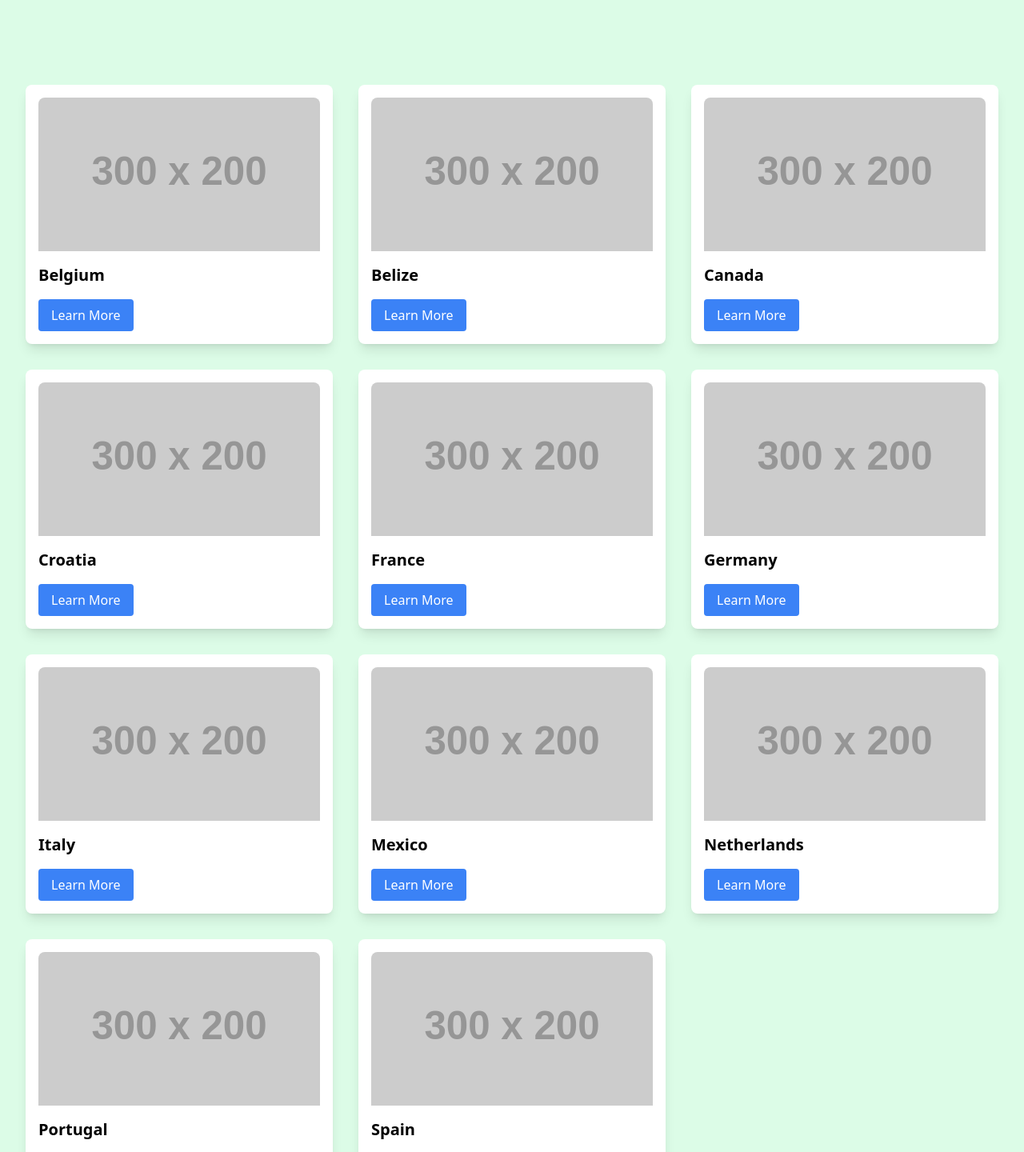
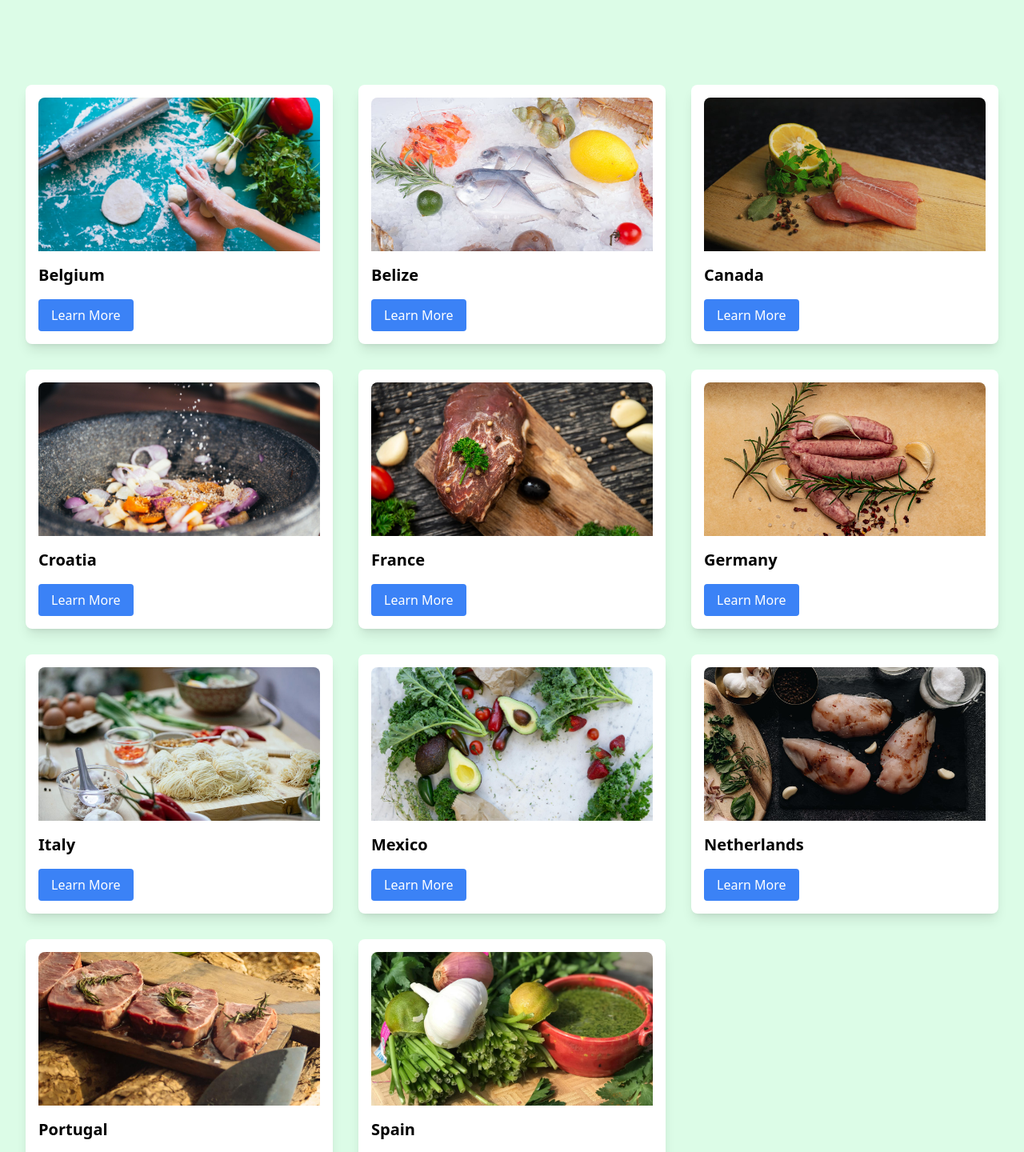
Before and after one commit to Tthompson8416/fork-and-footprints, a React (Vite) app: page /fork-and-footprints/recipes in a window 1280 px wide. Shown: the part 620-2060 px from the top of the page at 80% size. Built offline with nearby package versions, Linux system fonts and the light colour scheme.

Commit message:
Images added to each recipe card

```diff
--- a/src/pages/recipe-cards.js
+++ b/src/pages/recipe-cards.js
@@ -1,69 +1,83 @@
+import belgiumImage from '../assets/images/pic-6.jpg';
+import belizeImage from '../assets/images/pic-2.jpg';
+import canadaImage from '../assets/images/pic-11.jpg';
+import croatiaImage from '../assets/images/pic-9.jpg';
+import franceImage from '../assets/images/pic-10.jpg';
+import germanyImage from '../assets/images/pic-4.jpg';
+import italyImage from '../assets/images/pic-5.jpg';
+import mexicoImage from '../assets/images/pic-8.jpg';
+import netherlandsImage from '../assets/images/pic-1.jpg';
+import portugalImage from '../assets/images/pic-3.jpg';
+import spainImage from '../assets/images/pic-7.jpg';
+
+
+
 export const countries = [
   {
     id: 1,
     name: 'Belgium',
-    image: 'https://via.placeholder.com/300x200?text=Belgium', // Placeholder image
+    image: belgiumImage, // Placeholder image
     pageLink: '/belgium',
   },
   {
     id: 2,
     name: 'Belize',
-    image: 'https://via.placeholder.com/300x200?text=Belize', // Placeholder image
+    image: belizeImage, // Placeholder image
     pageLink: '/belize',
   },
   {
     id: 3,
     name: 'Canada',
-    image: 'https://via.placeholder.com/300x200?text=Canada', // Placeholder image
+    image: canadaImage, // Placeholder image
     pageLink: '/canada',
   },
   {
     id: 4,
     name: 'Croatia',
-    image: 'https://via.placeholder.com/300x200?text=Croatia', // Placeholder image
+    image: croatiaImage, // Placeholder image
     pageLink: '/croatia',
   },
   {
     id: 5,
     name: 'France',
-    image: 'https://via.placeholder.com/300x200?text=France', // Placeholder image
+    image: franceImage, // Placeholder image
     pageLink: '/france',
   },
   {
     id: 6,
     name: 'Germany',
-    image: 'https://via.placeholder.com/300x200?text=Germany', // Placeholder image
+    image: germanyImage, // Placeholder image
     pageLink: '/germany',
   },
   {
     id: 7,
     name: 'Italy',
-    image: 'https://via.placeholder.com/300x200?text=Italy', // Placeholder image
+    image: italyImage, // Placeholder image
     pageLink: '/italy',
   },
   {
     id: 8,
     name: 'Mexico',
-    image: 'https://via.placeholder.com/300x200?text=Mexico', // Placeholder image
+    image: mexicoImage, // Placeholder image
     pageLink: '/mexico',
   }
   ,{
 
     id: 9,
     name: 'Netherlands',
-    image: 'https://via.placeholder.com/300x200?text=Netherlands', // Placeholder image
+    image: netherlandsImage, // Placeholder image
     pageLink: '/netherlands',
   },
   {
     id: 10,
     name: 'Portugal',
-    image: 'https://via.placeholder.com/300x200?text=Portugal', // Placeholder image
+    image: portugalImage, // Placeholder image
     pageLink: '/portugal',
   },
   {
     id: 11,
     name: 'Spain',
-    image: 'https://via.placeholder.com/300x200?text=Spain', // Placeholder image
+    image: spainImage, // Placeholder image
     pageLink: '/spain',
   }
 ];
```
Also changed, not shown: src/assets/images/pic-10.jpg, src/assets/images/pic-9.jpg.
